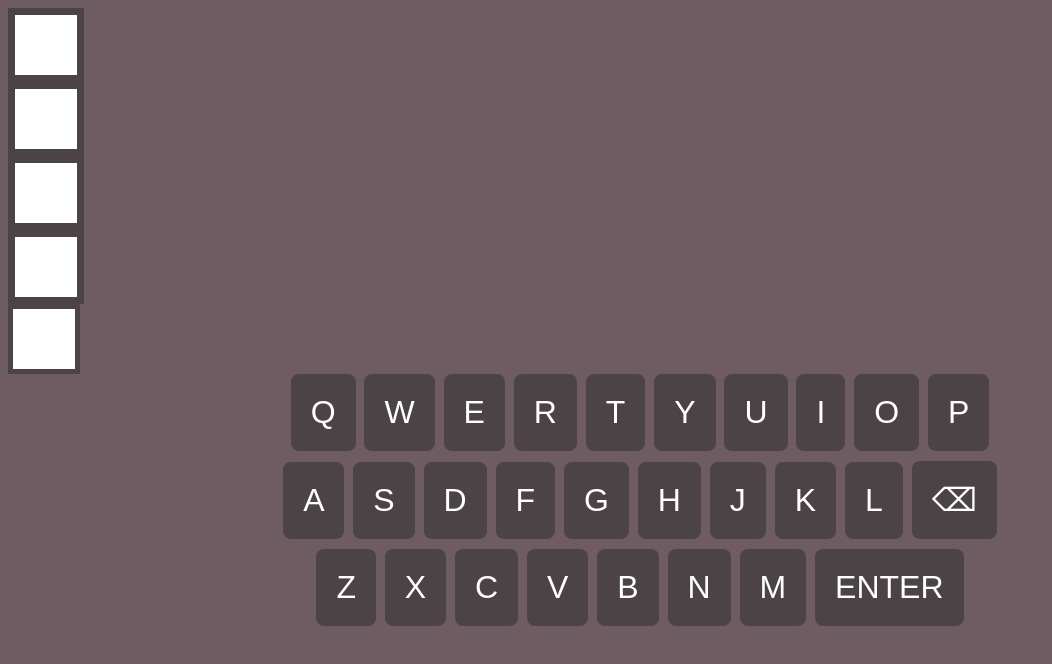
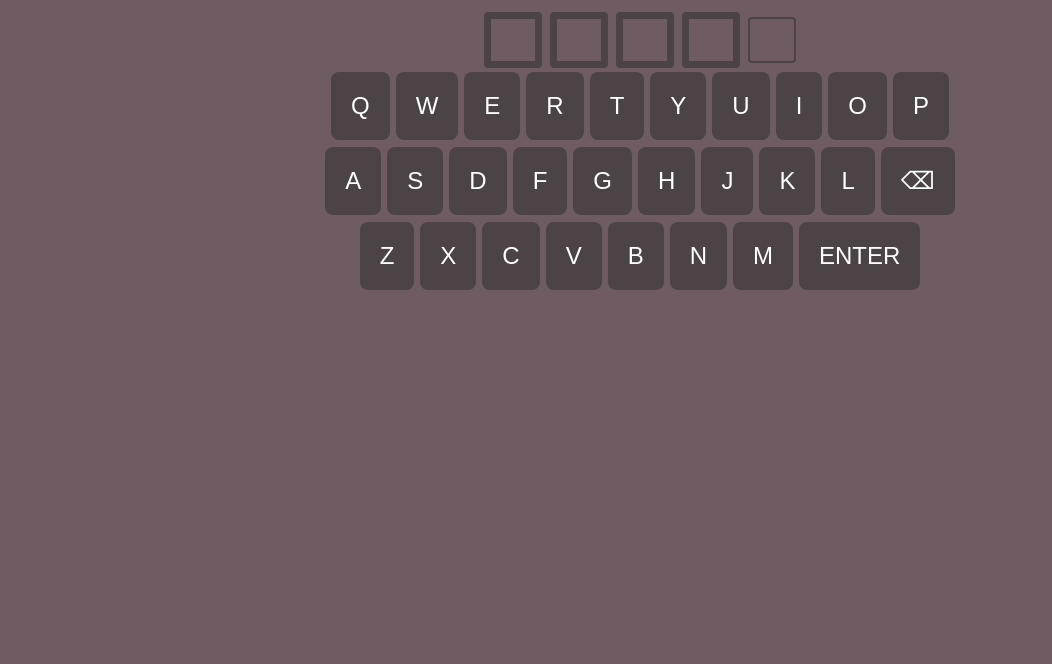
Before and after one commit to RodolfoAAPR/turmab1304, a plain HTML site: page index.html in a window 1280 px wide. Shown: the whole page, without its empty margins (0-1052 px from the left). Drawn offline with Linux system fonts and the light colour scheme.

Commit message:
feat(app): add new style to keyboard

```diff
--- a/css/style.css
+++ b/css/style.css
@@ -1,6 +1,5 @@
 html {
     height: 100%;
-    font-family: 'Mitr', sans-serif;
     overflow-y: hidden;
 }
 
@@ -30,46 +29,25 @@ body {
     font-size: 4vh;
 }
 
-.fa-angle-up, .fa-question, .fa-chart-simple, .fa-gear {
+.display {
     display: flex;
+    align-items: center;
     justify-content: center;
-    width: 3vh;
-    height: 3vh;
-    color: #B7AEB4;
-    border: 2px solid #B7AEB4;
-    text-align: center;
-    align-items: center;
-    border-radius: 8px;
-    align-content: center;
-    cursor: pointer;
 }
 
-.main-content {
-    display: flex;
-    flex-direction: column;
-    gap: 10px;
-}
-
-.linha-1 {
+.input-box {
     display: flex;
     justify-content: center;
     align-items: center;
-    gap: 10px;
-}
 
-.linha-2, .linha-3, .linha-4, .linha-5, .linha-6 {
-    display: flex;
-    justify-content: center;
-    align-items: center;
-    gap: 10px;
-}
-
-
-.input-box {
-    width: 58px;
-    height: 58px;
-    border: 0.40em solid #4C4347;
-    cursor: pointer;
+    width: 40px;
+    height: 40px;
+    margin: 4px;
+    font-size: 18px;
+    text-align: center;
+    border-radius: 4px;
+    border: 0.125em solid #4C4347;
+    background-color: #6e5c62;
 }
 
 .keyboard {
@@ -77,9 +55,9 @@ body {
     flex-direction: column;
     justify-content: center;
     align-items: center;
-    gap: 10px;
+    gap: 7px;
     width: 100%;
-    font-size: 2rem;
+    font-size: 1.5em;
 }
 
 button {
@@ -87,7 +65,6 @@ button {
     font-size: 1em;
     background-color: #4C4347;
     color: white;
-    font-family: 'Mitr', sans-serif;
     border: none;
     font-weight: 500;
     padding: 20px;
```
Also changed, not shown: index.html (+1 -1 lines).
